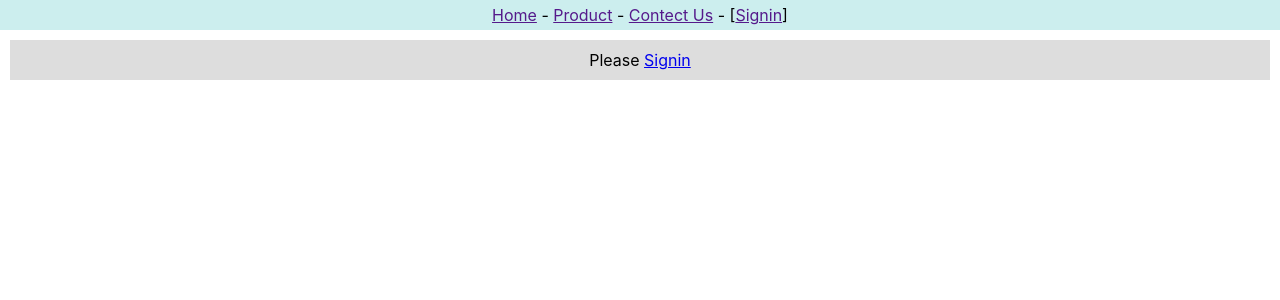
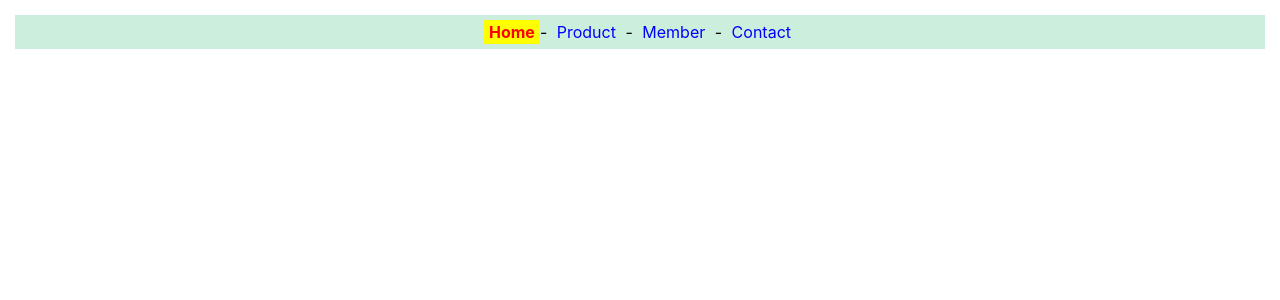
Before and after one commit to RIXZY-Connecting/app1, a React (Create React App) app: page / in a window 1280 px wide. Shown: the top 300 px of the page. Built offline with nearby package versions, Linux system fonts and the light colour scheme.

Commit message:
router2.js and product.js
router2.js and product.js

```diff
--- a/package.json
+++ b/package.json
@@ -8,6 +8,7 @@
     "@testing-library/user-event": "^13.5.0",
     "react": "^18.2.0",
     "react-dom": "^18.2.0",
+    "react-router-dom": "^6.22.0",
     "react-scripts": "5.0.1",
     "web-vitals": "^2.1.4"
   },
--- a/src/App.js
+++ b/src/App.js
@@ -1,14 +1,6 @@
 import React from 'react';
-import { userContext } from './context';
-import Content2 from './context-content2';
-import Header2 from './context-header2';
+import Router2 from './router2';
 
 export default function App() {
-    let[user,setUser] = React.useState('')
-    return (
-        <userContext.Provider value={[user,setUser]}>
-            <Header2/>
-            <Content2/>
-        </userContext.Provider>
-    )
+    return <Router2/>
 }
--- /dev/null
+++ b/src/navlink.css
@@ -0,0 +1,19 @@
+.nav {
+    background-color: #ced;
+    padding: 7px;
+    text-align: center;
+    margin: 15px;
+}
+
+.menu {       /* สำหรับสถานะ inactive */
+    color: blue;
+    text-decoration: none;
+    padding: 2px 5px;
+}
+
+.active_menu {      /* สำหรับสถานะ active */
+    color: red;
+    background-color: yellow;
+    text-decoration: none;
+    padding: 2px 5px;
+}
--- /dev/null
+++ b/src/router2.js
@@ -0,0 +1,26 @@
+import React from "react"
+import {BrowserRouter,NavLink} from 'react-router-dom'
+import './navlink.css'
+
+export default function Router2(){
+    return(
+        <BrowserRouter>
+        <nav className="nav">
+            <NavLink to='/'
+                className={({isActive})=>
+                isActive?"active_menu":"menu"}
+            style={({isActive})=>{
+                return{
+                    fontWeight:isActive?"bold":""
+                };
+            }}>Home</NavLink>-&nbsp;
+        <NavLink to='/product' className={({isActive})=>isActive?"active_menu":"menu"}>
+            Product</NavLink> -&nbsp;
+        <NavLink to='/member' className={({isActive})=>isActive?"active_menu":"menu"}>
+            Member</NavLink> -&nbsp;
+        <NavLink to='/contact' className={({isActive})=>isActive?"active_menu":"menu"}>
+            Contact</NavLink>
+        </nav>
+        </BrowserRouter>
+    )
+}
```
Also changed, not shown: src/home.js (added, +7 -0 lines), src/products.css (added, +18 -0 lines), src/products.js (added, +24 -0 lines), 1 other file (tests, documents, lock files or other folders).
